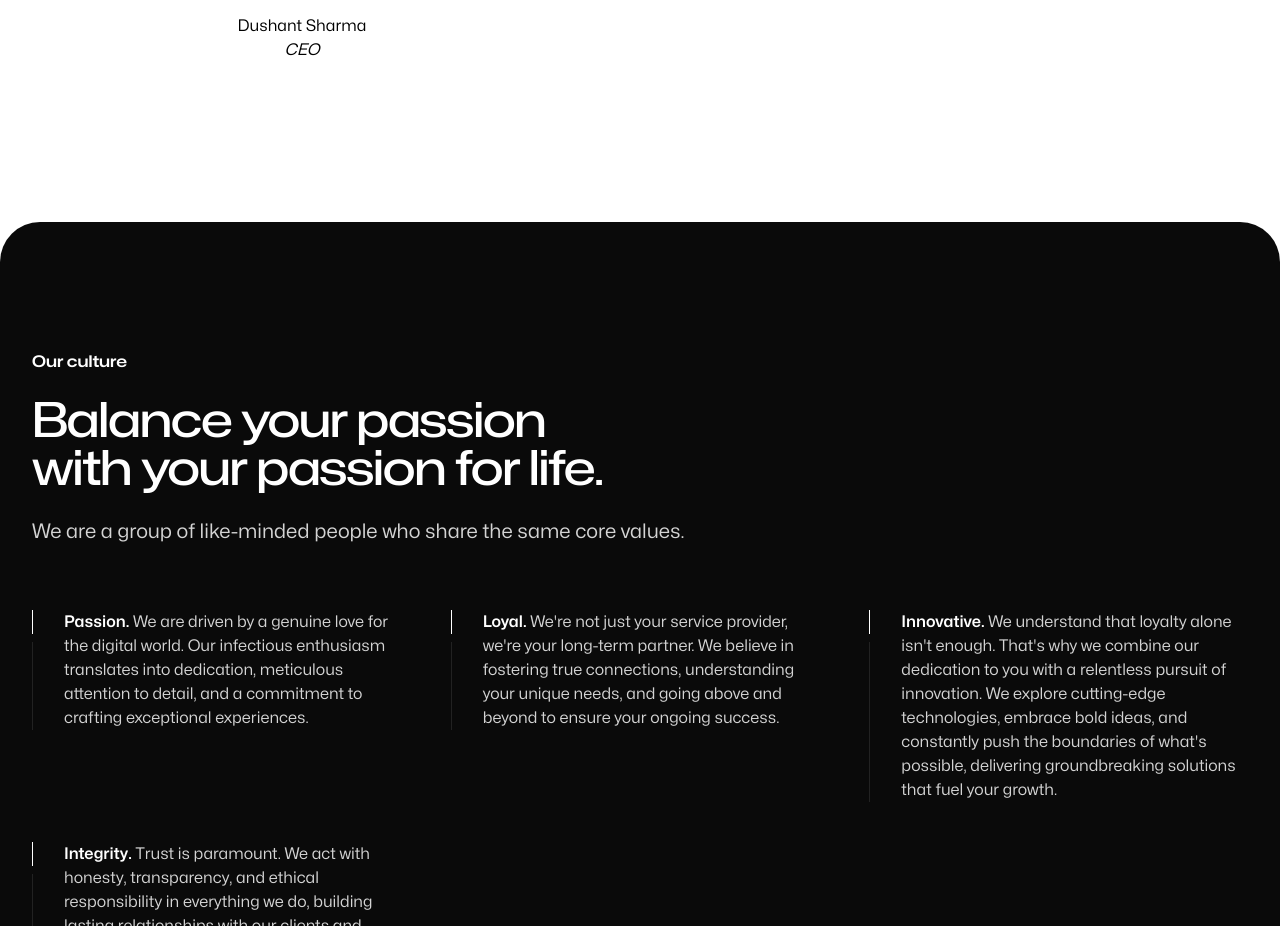
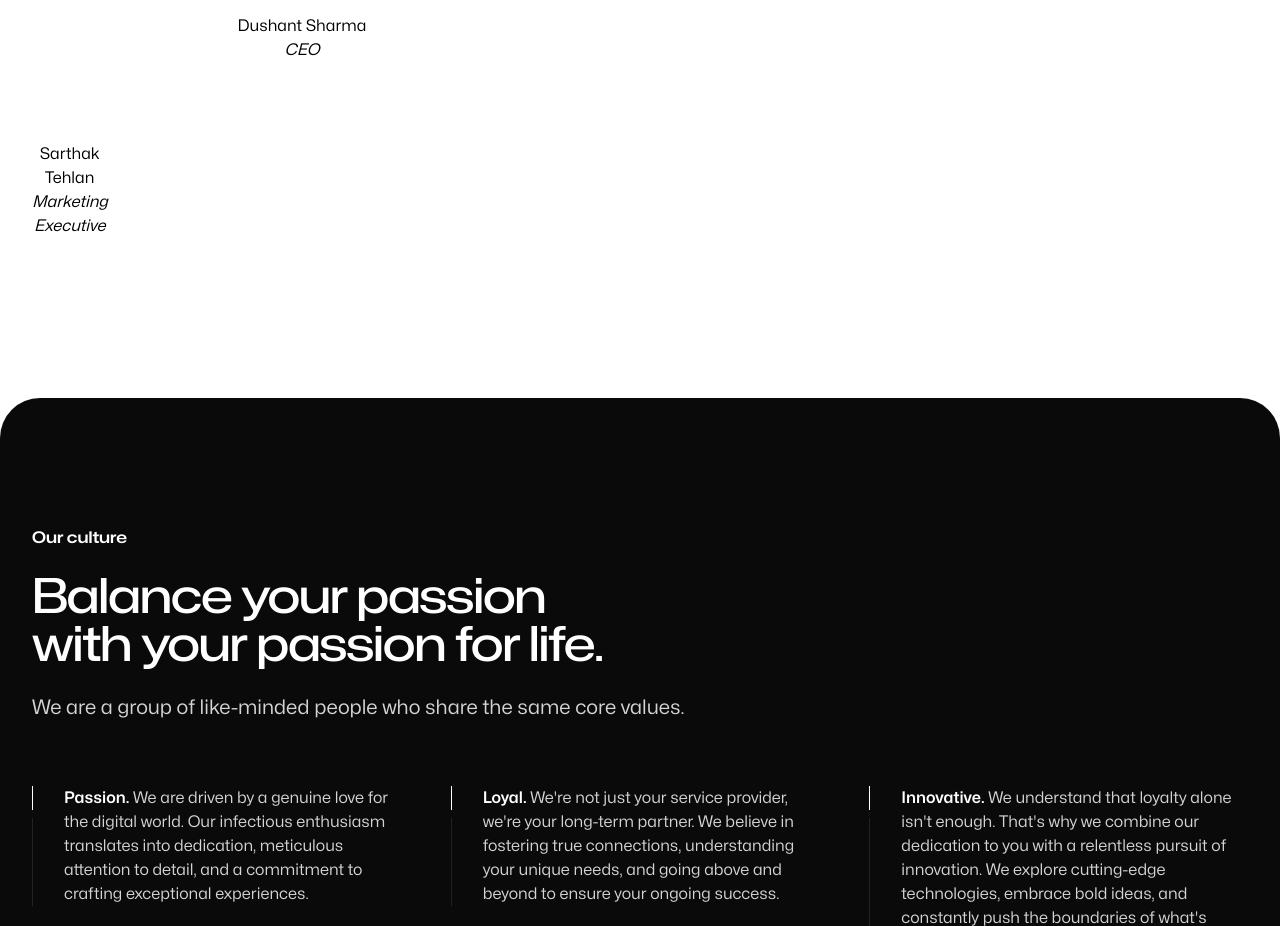
Before and after one commit to Krish-tiwari212/atritech, a Next.js app: page /about in a window 1280 px wide. Shown: the part 2166-3092 px from the top of the page. Built offline with nearby package versions, Linux system fonts and the light colour scheme.

Commit message:
Update page.jsx

```diff
--- a/src/app/about/page.jsx
+++ b/src/app/about/page.jsx
@@ -46,6 +46,9 @@ const AboutPage = () => {
             <Image src={dsh} className="w-1/2" alt="" srcset="" />
             <p className="text-black mt-4 text-center mr-[50%]">Dushant Sharma<br/> <em>CEO</em></p>
           </div>
+<div className="mt-16">
+            <p className="text-black mt-4 text-center mr-[50%]">Sarthak Tehlan<br/> <em>Marketing Executive</em></p>
+          </div>
         </div>
       </Container>
       <Cultures />
```
